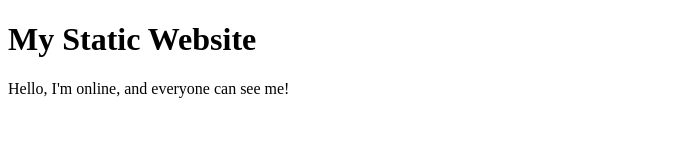
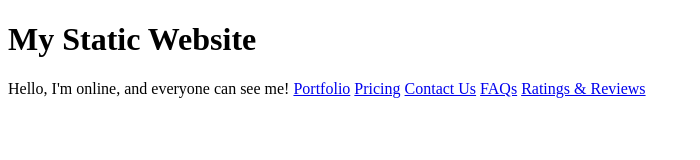
Before and after one commit to rakeshnarasimhan/GLG-Painting, a plain HTML site: page index.html in a window 1280 px wide. Shown: the whole page, without its empty margins (0-700 px from the left). Drawn offline with Linux system fonts and the light colour scheme.

Commit message:
Add files via upload

```diff
--- a/index.html
+++ b/index.html
@@ -7,6 +7,12 @@
     <h1>My Static Website</h1>
     <p>
       Hello, I'm online, and everyone can see me!
+
+	<A HREF="Portfolio.html">Portfolio</A>
+	<A HREF="Pricing.html">Pricing</A>
+	<A HREF="ContactUs.html">Contact Us</A>
+	<A HREF="FAQS.html">FAQs</A>
+	<A HREF="Ratings+Reviews.html">Ratings & Reviews</A>
     </p>
   </body>
 </html>
```
